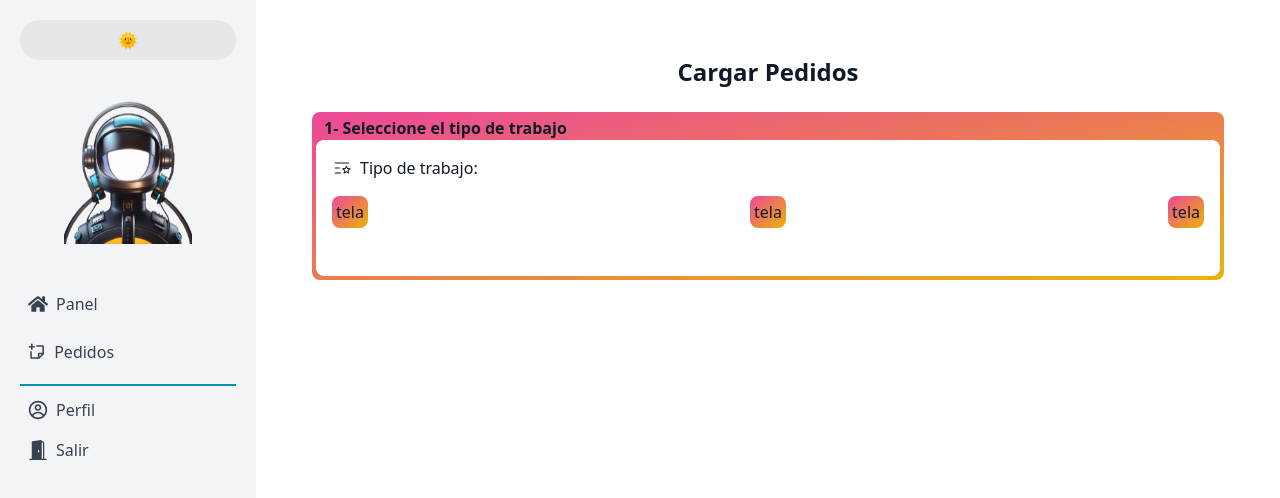
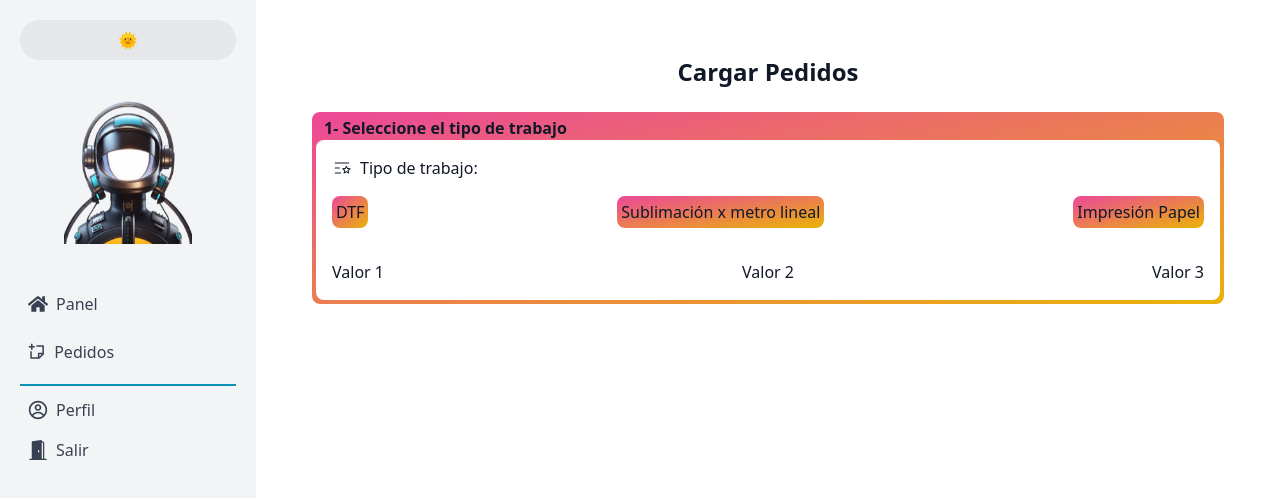
Before and after one commit to JoaquinFarah/area_clientes, a Next.js app: page /pages/request in a window 1280 px wide. Shown: the top 498 px of the page. Built offline with nearby package versions, Linux system fonts and the light colour scheme.

Commit message:
more add

```diff
--- a/src/app/pages/request/page.tsx
+++ b/src/app/pages/request/page.tsx
@@ -21,12 +21,18 @@ export default function requestPage() {
             <h5 className="{`text-lg ${theme === 'dark' ? 'text-white' : 'text-gray-900'}`}">Tipo de trabajo:</h5>
           </div>
           <div className="flex flex-row justify-between">
-            <button className={`mb-8 p-1 rounded-lg ${theme === 'dark' ? 'bg-gradient-to-br from-teal-500 to-green-500' : 'bg-gradient-to-br from-pink-500 to-yellow-500'}`}>tela</button>
-            <button className={`mb-8 p-1 rounded-lg ${theme === 'dark' ? 'bg-gradient-to-br from-teal-500 to-green-500' : 'bg-gradient-to-br from-pink-500 to-yellow-500'}`}>tela</button>
-            <button className={`mb-8 p-1 rounded-lg ${theme === 'dark' ? 'bg-gradient-to-br from-teal-500 to-green-500' : 'bg-gradient-to-br from-pink-500 to-yellow-500'}`}>tela</button>
-
+            <button className={`mb-8 p-1 rounded-lg ${theme === 'dark' ? 'bg-gradient-to-br from-teal-500 to-green-500' : 'bg-gradient-to-br from-pink-500 to-yellow-500'}`}>DTF</button>
+            <button className={`mb-8 p-1 rounded-lg ${theme === 'dark' ? 'bg-gradient-to-br from-teal-500 to-green-500' : 'bg-gradient-to-br from-pink-500 to-yellow-500'}`}>Sublimación x metro lineal</button>
+            <button className={`mb-8 p-1 rounded-lg ${theme === 'dark' ? 'bg-gradient-to-br from-teal-500 to-green-500' : 'bg-gradient-to-br from-pink-500 to-yellow-500'}`}>Impresión Papel</button>
 
           </div>
+          <div className="flex flex-row justify-between">
+            <p>Valor 1</p>
+            <p>Valor 2</p>
+            <p>Valor 3</p>
+
+          </div>
+
 
         </div>
       </div>
```
